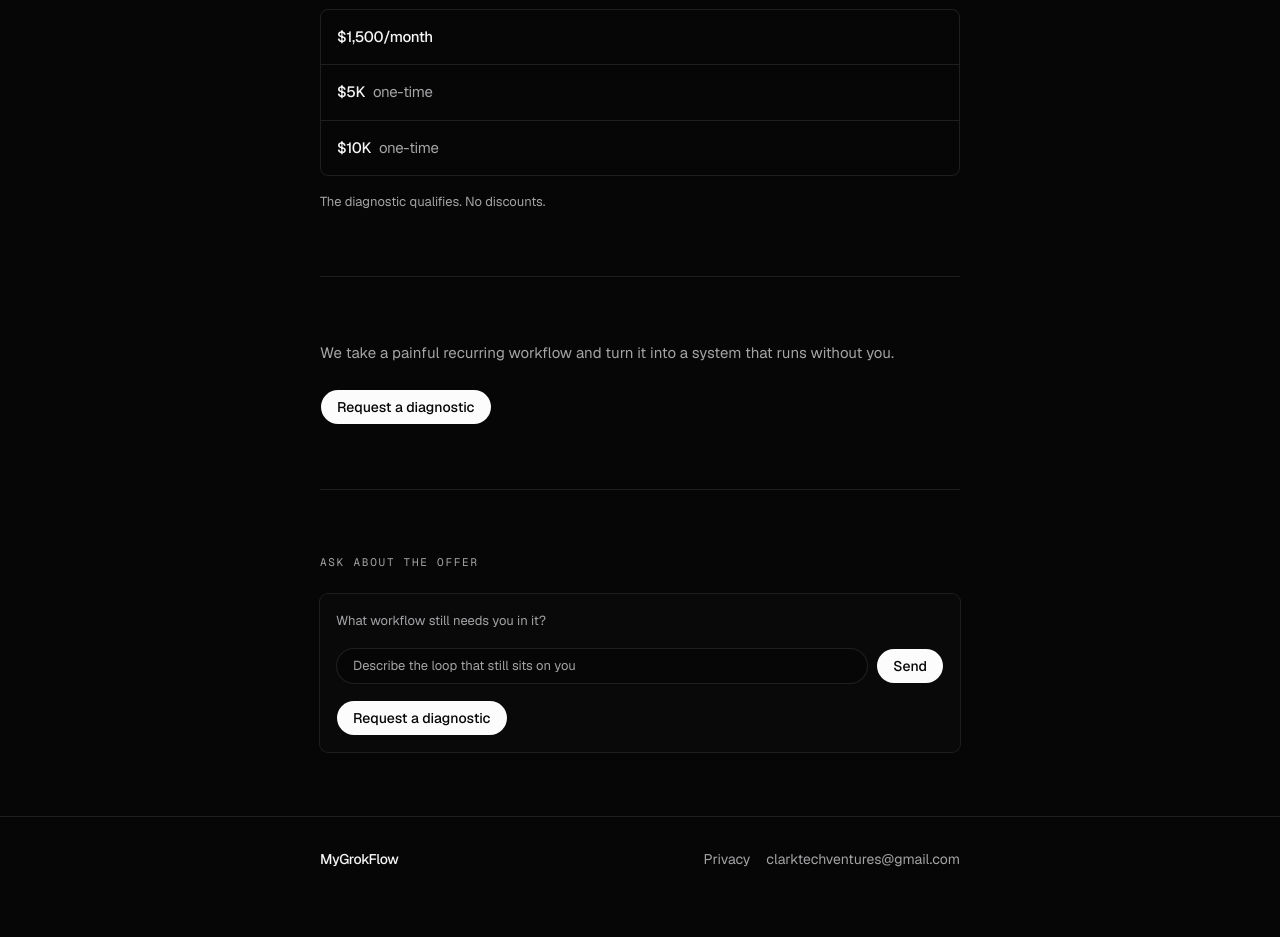
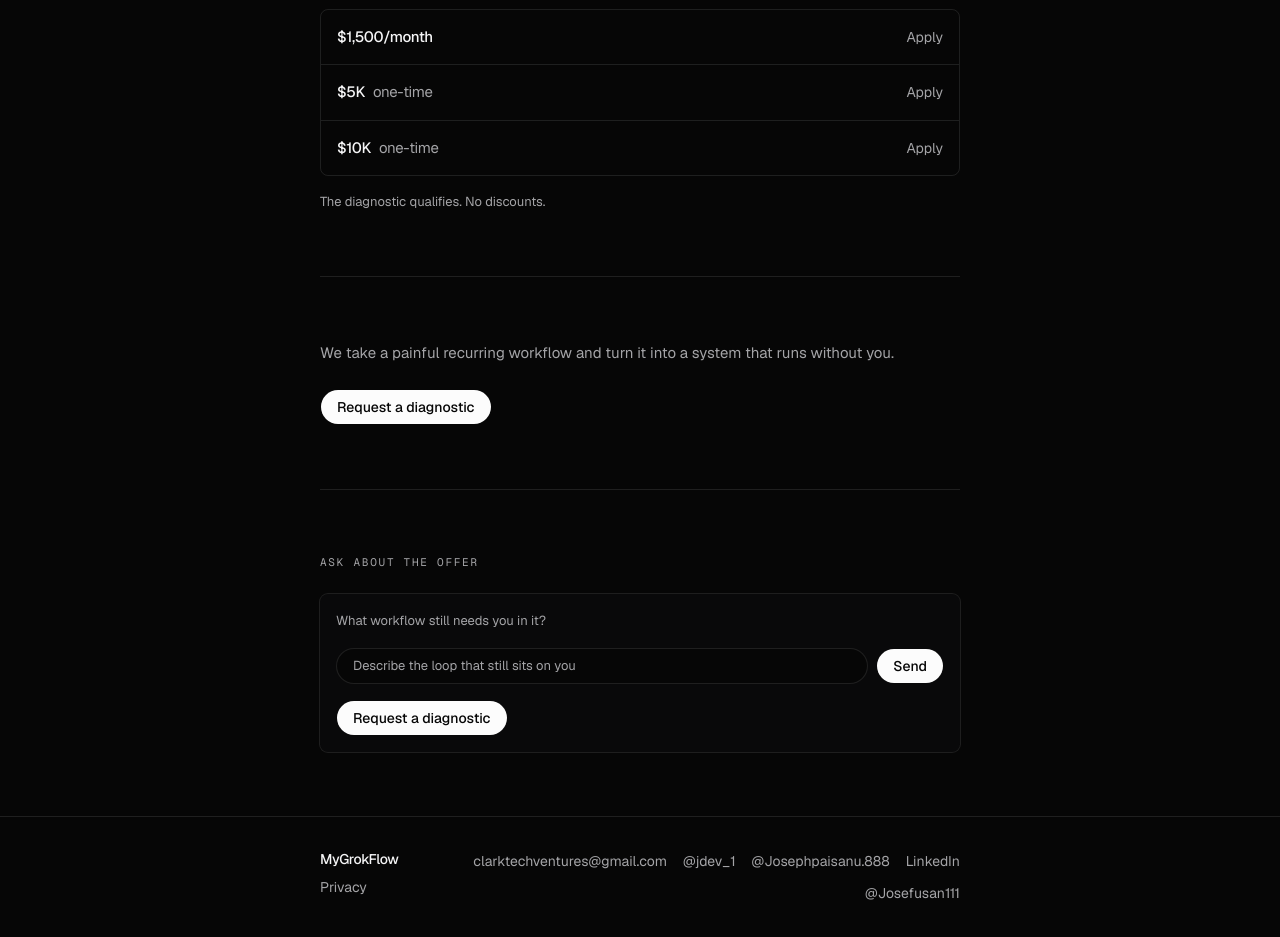
Before and after one commit to Josefusan/mygrokflow, a Next.js app: page / in a window 1280 px wide. Shown: the part 2180-3117 px from the top of the page. Before the commit the page ends 3081 px from the top, so only its background shows below. Built offline with nearby package versions, Linux system fonts and the light colour scheme.

Commit message:
Point diagnostic CTAs and rate-card Apply at /apply

```diff
--- a/components/landing.tsx
+++ b/components/landing.tsx
@@ -7,10 +7,10 @@ import {
   CardTitle,
 } from "@/components/ui/card";
 import { Separator } from "@/components/ui/separator";
+import { FooterContacts } from "@/components/footer-contacts";
 import { LeadChat } from "@/components/lead-chat";
 import {
-  DIAGNOSTIC_EMAIL,
-  DIAGNOSTIC_MAILTO,
+  APPLY_PATH,
   PROMISE,
   SITE_NAME,
 } from "@/lib/site";
@@ -68,7 +68,7 @@ const sectionLabel =
 function Cta({ className }: { className?: string }) {
   return (
     <Button asChild className={`h-9 rounded-full px-4 ${className ?? ""}`}>
-      <a href={DIAGNOSTIC_MAILTO}>Request a diagnostic</a>
+      <a href={APPLY_PATH}>Request a diagnostic</a>
     </Button>
   );
 }
@@ -196,7 +196,8 @@ export function Landing() {
             {RATES.map((item, index) => (
               <div key={item.rate}>
                 {index > 0 ? <Separator /> : null}
-                <p className="px-4 py-4 text-[15px] font-medium tracking-tight">
+                <div className="flex items-center justify-between gap-4 px-4 py-4">
+                  <p className="text-[15px] font-medium tracking-tight">
                     {item.rate}
                     {"cadence" in item ? (
                       <span className="ml-2 font-normal text-muted-foreground">
@@ -204,6 +205,13 @@ export function Landing() {
                       </span>
                     ) : null}
                   </p>
+                  <a
+                    href={APPLY_PATH}
+                    className="text-sm text-muted-foreground hover:text-foreground"
+                  >
+                    Apply
+                  </a>
+                </div>
               </div>
             ))}
           </div>
@@ -229,22 +237,17 @@ export function Landing() {
       </main>
 
       <footer className="border-t border-border">
-        <div className="mx-auto flex max-w-[42rem] items-center justify-between gap-4 px-4 py-8">
+        <div className="mx-auto flex max-w-[42rem] flex-col gap-4 px-4 py-8 sm:flex-row sm:items-start sm:justify-between">
+          <div className="flex flex-col gap-2">
             <span className="text-sm font-medium tracking-tight">{SITE_NAME}</span>
-          <div className="flex flex-wrap items-center justify-end gap-x-4 gap-y-2">
             <a
               href="/privacy"
               className="text-sm text-muted-foreground hover:text-foreground"
             >
               Privacy
             </a>
-            <a
-              href={DIAGNOSTIC_MAILTO}
-              className="text-sm text-muted-foreground hover:text-foreground"
-            >
-              {DIAGNOSTIC_EMAIL}
-            </a>
           </div>
+          <FooterContacts />
         </div>
       </footer>
     </div>
--- a/components/lead-chat.tsx
+++ b/components/lead-chat.tsx
@@ -3,9 +3,7 @@
 import { FormEvent, useState } from "react";
 import { Button } from "@/components/ui/button";
 import { Card, CardContent } from "@/components/ui/card";
-
-const CHAT_MAILTO =
-  "mailto:clarktechventures@gmail.com?subject=Request%20a%20diagnostic";
+import { APPLY_PATH } from "@/lib/site";
 
 const OPENER = "What workflow still needs you in it?";
 
@@ -130,7 +128,7 @@ export function LeadChat() {
           </form>
           <div className="mt-4">
             <Button asChild className="h-9 rounded-full px-4">
-              <a href={CHAT_MAILTO}>Request a diagnostic</a>
+              <a href={APPLY_PATH}>Request a diagnostic</a>
             </Button>
           </div>
         </CardContent>
```
Lines whose indentation alone changed are shown as unchanged.
